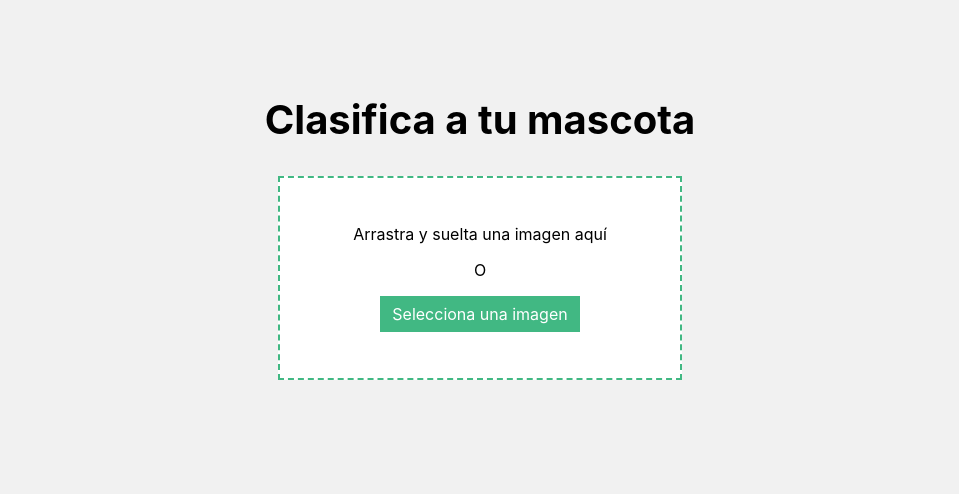
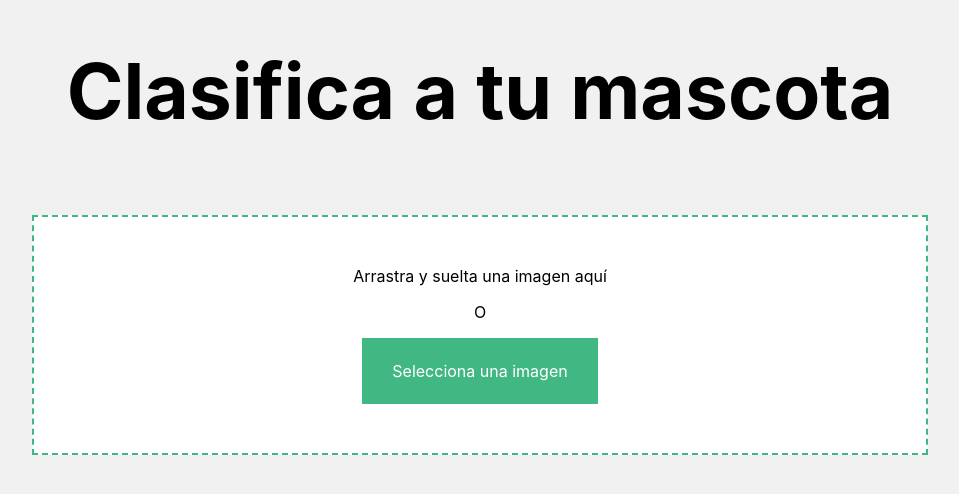
Before and after one commit to RaulCruzT/samfind-pmv, a React (Create React App) app: page / in a window 1280 px wide. Shown: the part 176-670 px from the top of the page, without its empty margins (160-1119 px from the left). Built offline with nearby package versions, Linux system fonts and the light colour scheme.

Commit message:
Cambios de css

```diff
--- a/src/App.css
+++ b/src/App.css
@@ -11,25 +11,29 @@
   align-items: center;
   height: 100vh;
   background-color: var(--tertiary);
+  /* background: url("./assets/bg1.jpg") var(--tertiary) center; */
 }
 
 .dropzone {
-  width: 80%;
-  height: 40%;
-  max-width: 400px;
-  height: 200px;
+  width: 70%;
+  height: 30%;
   display: flex;
   flex-direction: column;
+  text-align: center;
   justify-content: center;
   align-items: center;
   row-gap: 1rem;
   border: 2px dashed var(--primary);
   background-color: var(--secondary);
   transition: .3s ease all;
+  padding: 5%;
+  box-sizing: border-box;
 }
 
 label {
-  padding: 8px 12px;
+  /* padding: 8px 12px; */
+  max-width: 80%;
+  padding: 3% 4%;
   color: var(--secondary);
   background-color: var(--primary);
   transition: .3s ease all;
@@ -40,8 +44,9 @@ input {
 }
 
 h1 {
-  font-size: 40px;
-  margin-bottom: 32px;
+  font-size: 6vw;
+  margin-bottom: 6%;
+  text-align: center;
 }
 
 .file-info {
```
Also changed, not shown: src/assets/bg1.jpg (added), 1 other file (tests, documents, lock files or other folders).
